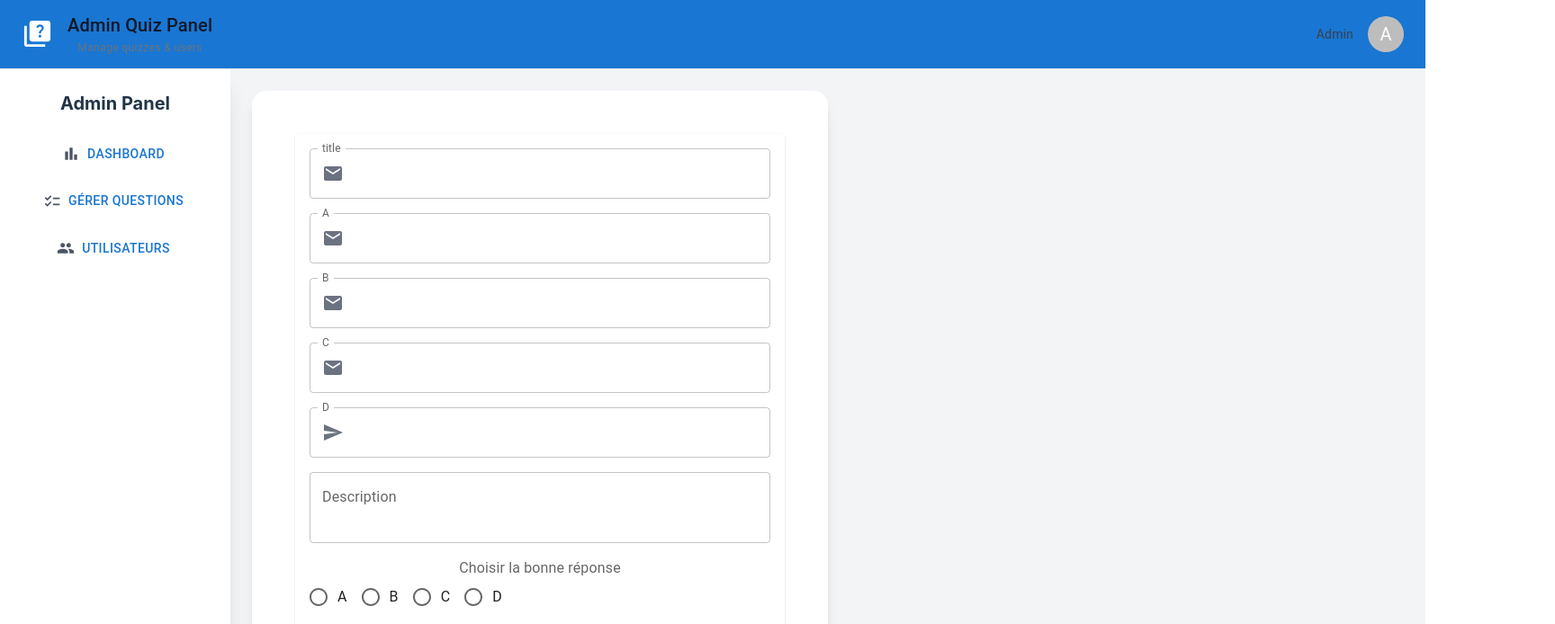
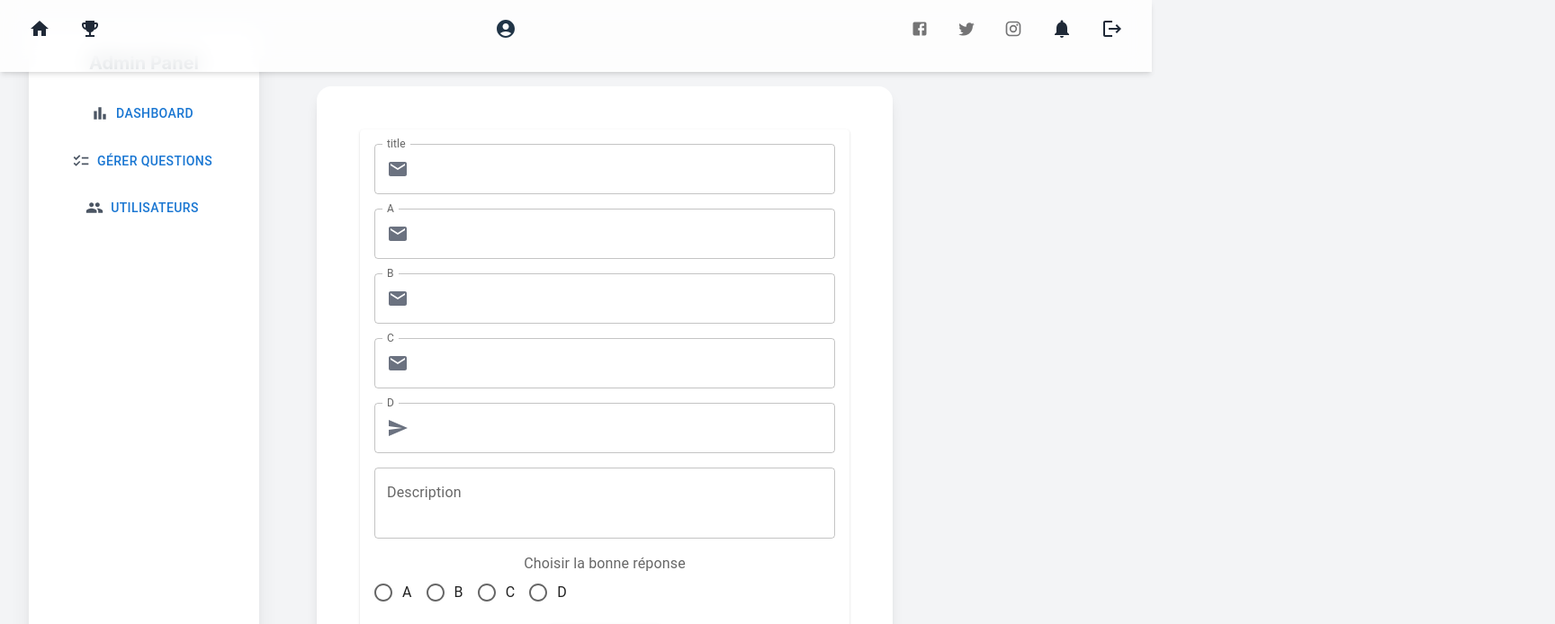
Before and after one commit to Michel-Lalaina/Quiz-LM, a React (Vite) app in the folder Frontend/: page /admin/ManageQuizs in a window 1280 px wide. Shown: the top 694 px of the page at 90% size, 1728 px wide, since content can reach past the window. Built offline with nearby package versions, Linux system fonts and the light colour scheme; no server answers.

Commit message:
Mis a jour

```diff
--- a/Frontend/src/Admin/components/headerAdmin.tsx
+++ b/Frontend/src/Admin/components/headerAdmin.tsx
@@ -1,45 +1,98 @@
-// Header.tsx
-import React from "react";
+import { motion } from "framer-motion";
 import AppBar from "@mui/material/AppBar";
 import Toolbar from "@mui/material/Toolbar";
-import Typography from "@mui/material/Typography";
+import Tooltip from "@mui/material/Tooltip";
+import { useNavigate } from "react-router-dom";
+import HomeIcon from "@mui/icons-material/Home";
+import IconButton from "@mui/material/IconButton";
+import TwitterIcon from "@mui/icons-material/Twitter";
+import FacebookIcon from "@mui/icons-material/Facebook";
+import InstagramIcon from "@mui/icons-material/Instagram";
+import EmojiEventsIcon from "@mui/icons-material/EmojiEvents";
+import NotificationsIcon from "@mui/icons-material/Notifications";
+import Logout from "@mui/icons-material/Logout"
+import AccountCircleIcon from "@mui/icons-material/AccountCircle";
 
-import QuizIcon from "@mui/icons-material/Quiz";
+export default function HeaderAdmin() {
+  const navigate = useNavigate();
 
-import Box from "@mui/material/Box";
-import Avatar from "@mui/material/Avatar";
-import Tooltip from "@mui/material/Tooltip";
+  return (
+    <motion.header
+      className="fixed md:h-20 w-full z-50 backdrop-blur-md bg-white/80 shadow-md"
+      initial={{ opacity: 0, y: -30 }}
+      animate={{ opacity: 1, y: 0 }}
+      transition={{ duration: 0.5 }}
+    >
+      <AppBar position="sticky" color="transparent" elevation={0}>
+        <Toolbar className="flex justify-between items-center px-4 sm:px-8">
+          {/* Left menu */}
+          <div className="flex items-center space-x-1 sm:space-x-4 text-gray-800">
+            <Tooltip title="Accueil" arrow>
+              <IconButton onClick={() => navigate("/user")} color="inherit">
+                <HomeIcon />
+              </IconButton>
+            </Tooltip>
 
-const HeaderAdmin: React.FC = () => {
-  return (
-    <AppBar
-      position="sticky"
-      elevation={0}
-      className="bg-gradient-to-r from-purple-100 via-pink-50 to-yellow-100 border-b border-gray-200 shadow-sm z-50"
-    >
-      <Toolbar className="flex justify-between px-6 py-3">
-        <div className="flex items-center space-x-4">
-          <QuizIcon  fontSize="large" />
-          <div className="flex flex-col">
-            <Typography variant="h6" className="text-gray-900 font-semibold">
-              Admin Quiz Panel
-            </Typography>
-            <Typography variant="caption" className="text-gray-500">
-              Manage quizzes & users
-            </Typography>
+            <Tooltip title="Résultats" arrow>
+              <IconButton onClick={() => navigate("/resultats")} color="inherit">
+                <EmojiEventsIcon />
+              </IconButton>
+            </Tooltip>
           </div>
-        </div>
-        <Box className="flex items-center space-x-4">
-          <Typography variant="body2" className="text-gray-700 font-medium">
-            Admin
-          </Typography>
-          <Tooltip title="Admin Profile">
-            <Avatar className="bg-purple-600 text-white">A</Avatar>
-          </Tooltip>
-        </Box>
-      </Toolbar>
-    </AppBar>
+
+          {/* Centre : logo */}
+<AccountCircleIcon/>
+          {/* Right icons */}
+          <div className="flex items-center space-x-2 sm:space-x-4 text-gray-800">
+            {/* Socials */}
+            <Tooltip title="Facebook" arrow>
+              <IconButton
+                component="a"
+                href="https://facebook.com"
+                target="_blank"
+                rel="noopener noreferrer"
+              >
+                <FacebookIcon fontSize="small" />
+              </IconButton>
+            </Tooltip>
+            <Tooltip title="Twitter" arrow>
+              <IconButton
+                component="a"
+                href="https://twitter.com"
+                target="_blank"
+                rel="noopener noreferrer"
+              >
+                <TwitterIcon fontSize="small" />
+              </IconButton>
+            </Tooltip>
+            <Tooltip title="Instagram" arrow>
+              <IconButton
+                component="a"
+                href="https://instagram.com"
+                target="_blank"
+                rel="noopener noreferrer"
+              >
+                <InstagramIcon fontSize="small" />
+              </IconButton>
+            </Tooltip>
+
+            {/* Notifs et compte */}
+            <Tooltip title="Notifications" arrow>
+              <IconButton color="inherit">
+                <NotificationsIcon />
+              </IconButton>
+            </Tooltip>
+            <Tooltip title="Se deconnecter" arrow>
+              <IconButton onClick={() => navigate("/")} color="inherit">
+                <Logout />
+              </IconButton>
+            </Tooltip>
+
+          </div>
+        </Toolbar>
+      </AppBar>
+      {/* Spacer */}
+      <div className="h-16 sm:h-20" />
+    </motion.header>
   );
-};
-
-export default HeaderAdmin;
+}
--- a/Frontend/src/Admin/layouts/MainLayout.tsx
+++ b/Frontend/src/Admin/layouts/MainLayout.tsx
@@ -8,9 +8,9 @@ const MainLayout: React.FC = () => {
   return (
     <div className="min-h-screen flex flex-col bg-gray-100">
       <HeaderAdmin />
-      <div className="flex flex-1 overflow-hidden">
+      <div className="flex flex-1 overflow-hidden p-8">
         <Sidebar />
-        <main className="flex-1 overflow-y-auto p-6">
+        <main className="flex-1 overflow-y-auto p-16">
           <Outlet />
         </main>
       </div>
--- a/Frontend/src/container/containte.tsx
+++ b/Frontend/src/container/containte.tsx
@@ -11,12 +11,12 @@ export default function Home() {
       {/* Header component */}
       <Header />
 
-      <div className="flex">
+      <div className="flex p-16 w-screen">
         {/* Sidebar component*/}
         <Left />
 
         {/* Main Content */}
-        <div className=" p-6 flex h-full flex-col justify-center items-center md:ml-64 ml-16 ">
+        <div className="ml-auto flex h-full flex-col justify-center items-center md:ml-64 ">
           <Outlet />
         </div>
       </div>
--- a/Frontend/src/users/layouts/Header.tsx
+++ b/Frontend/src/users/layouts/Header.tsx
@@ -19,7 +19,7 @@ export default function Header() {
 
   return (
     <motion.header
-      className="fixed md:h-1/6 w-full z-50 backdrop-blur-md bg-white/80 shadow-md"
+      className="fixed md:h-20 w-full z-50 backdrop-blur-md bg-white/80 shadow-md"
       initial={{ opacity: 0, y: -30 }}
       animate={{ opacity: 1, y: 0 }}
       transition={{ duration: 0.5 }}
```
Also changed, not shown: Frontend/src/Admin/components/Quiz/addQuiz.tsx (+10 -38 lines).
